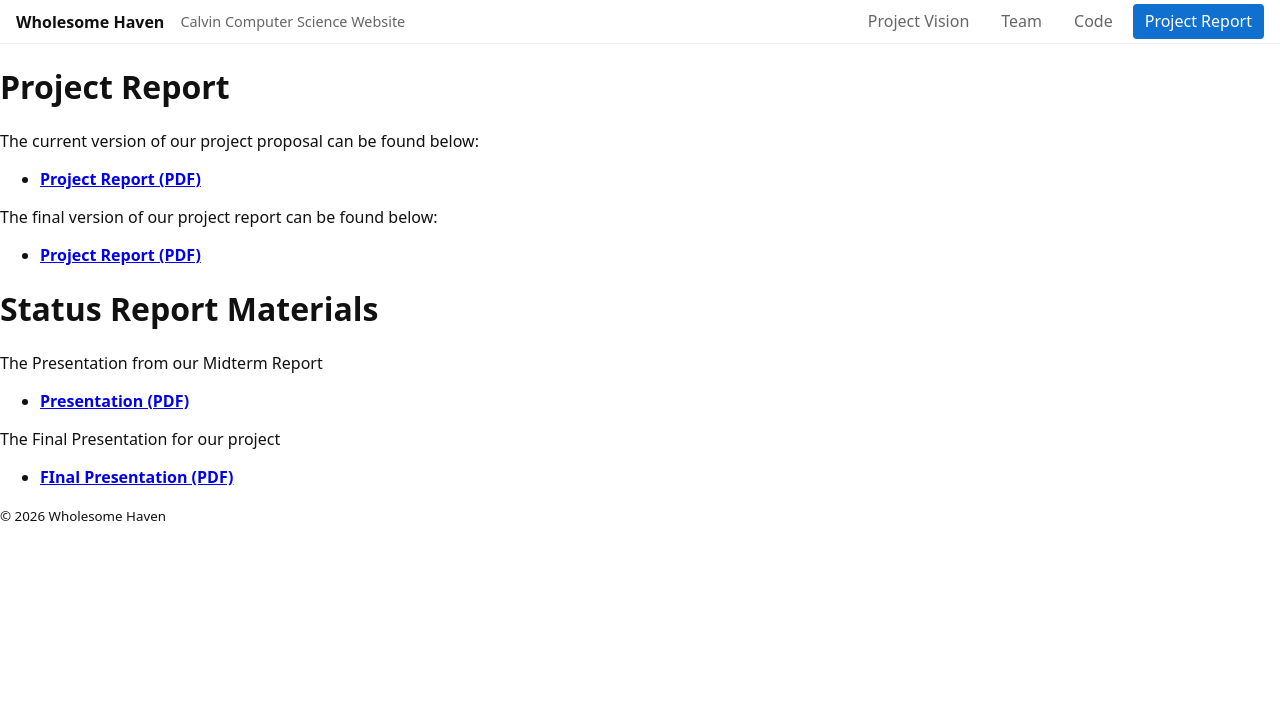
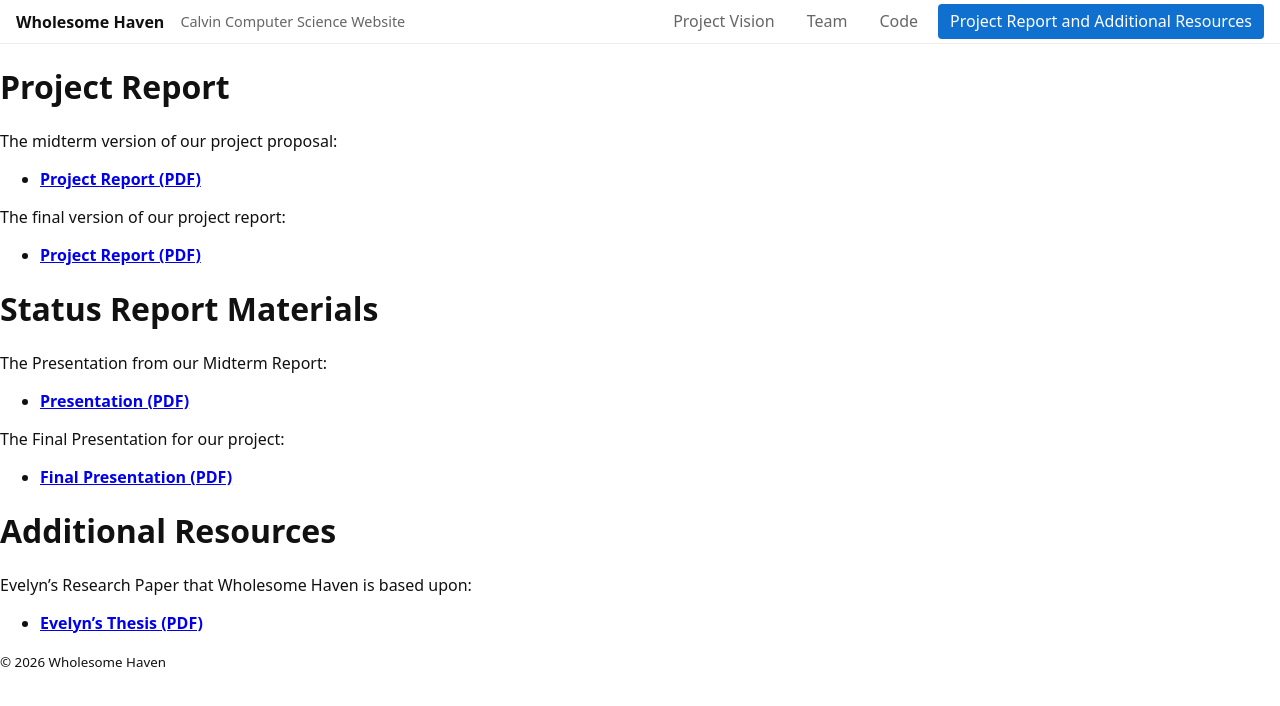
Before and after one commit to Wholesome-Haven/wholesomehaven.github.io, a Jekyll site: the page built from report.md, in a window 1280 px wide. Shown: the top 706 px of the page. Built offline with Jekyll 4.4.1, drawn with Linux system fonts in a browser that asks for light colours.

Commit message:
typo fixes and thesis placeholder

```diff
--- a/report.md
+++ b/report.md
@@ -1,24 +1,30 @@
 ---
 layout: default
-title: Project Report
+title: Project Report and Additional Resources
 ---
 
 # Project Report
 
-The current version of our project proposal can be found below:
+The midterm version of our project proposal:
 
 - **[Project Report (PDF)](assets/pdfs/Project_Report.pdf)**
 
-The final version of our project report can be found below:
+The final version of our project report:
 
 - **[Project Report (PDF)](assets/pdfs/Project_Report.pdf)**
 
 # Status Report Materials
 
-The Presentation from our Midterm Report
+The Presentation from our Midterm Report:
 
 - **[Presentation (PDF)](assets/pdfs/Presentation.pdf)**
 
-The Final Presentation for our project
+The Final Presentation for our project:
 
-- **[FInal Presentation (PDF)](assets/pdfs/finalPresentation.pdf)**
+- **[Final Presentation (PDF)](assets/pdfs/finalPresentation.pdf)**
+
+# Additional Resources
+
+Evelyn's Research Paper that Wholesome Haven is based upon:
+
+- **[Evelyn's Thesis (PDF)](assets/pdfs/finalPresentation.pdf)**
```
